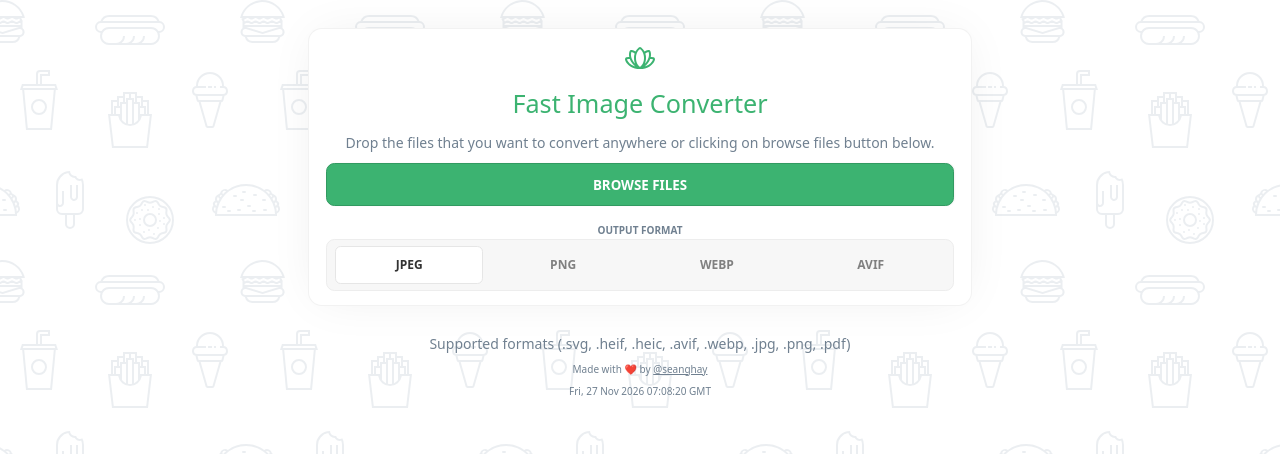
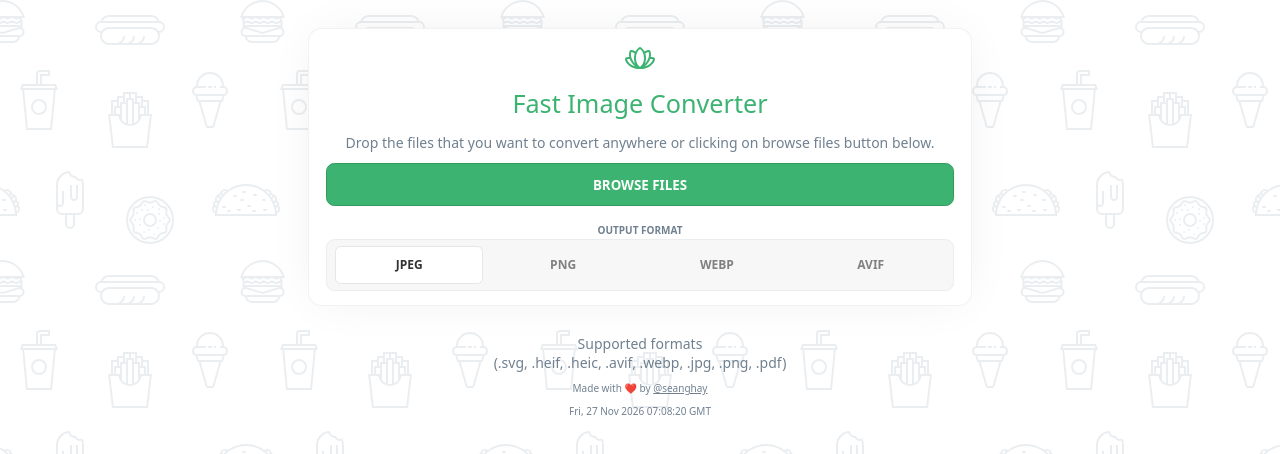
Before and after one commit to seanghay/fast-image-converter, a React (Vite) app: page / in a window 1280 px wide. Shown: the top 454 px of the page. Built offline with nearby package versions, Linux system fonts and the light colour scheme.

Commit message:
fix: footer spacing

```diff
--- a/src/Footer.jsx
+++ b/src/Footer.jsx
@@ -1,11 +1,12 @@
-const timestamp = new Date(BUILD_TIMESTAMP).toUTCString()
+const timestamp = new Date(BUILD_TIMESTAMP).toUTCString();
 
 export default function Footer() {
 	return (
 		<>
 			<footer className="footer">
 				<p className="text-center color-secondary">
-					Supported formats (.svg, .heif, .heic, .avif, .webp, .jpg, .png, .pdf)
+					Supported formats <br />
+					(.svg, .heif, .heic, .avif, .webp, .jpg, .png, .pdf)
 				</p>
 
 				<p className="text-center text-sm color-secondary">
@@ -14,9 +15,7 @@ export default function Footer() {
 						@seanghay
 					</a>
 				</p>
-				<p className="text-center text-sm color-secondary">
-					{timestamp}
-				</p>
+				<p className="text-center text-sm color-secondary">{timestamp}</p>
 			</footer>
 		</>
 	);
--- a/src/style.css
+++ b/src/style.css
@@ -258,6 +258,7 @@ button {
 	display: flex;
 	flex-direction: column;
 	gap: 0.6em;
+	padding: 0 2rem;
 }
 
 .loader {
```
